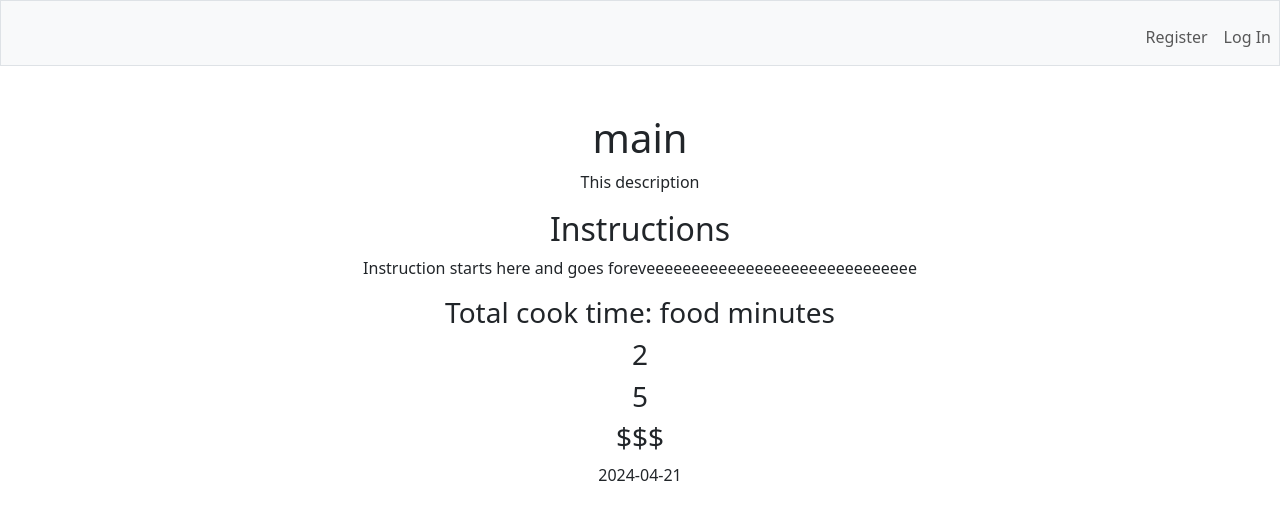
After one commit to KrisGosp/mymealguide1, a Flask app: page /recipe/1 in a window 1280 px wide. The commit adds this page. Shown: the top 520 px of the page. Run offline with Flask 3, Linux system fonts and the light colour scheme; data comes from the database, SQL or seed files in the repository.

Commit message:
Created details page

```diff
--- a/app.py
+++ b/app.py
@@ -130,7 +130,10 @@ def add():
         return redirect('/')
     return render_template('add.html')
 
-
+@app.route('/recipe/<int:id>')
+def recipe(id):
+    row = g.c.execute('SELECT * FROM recipes WHERE id = ?', (id,)).fetchone()
+    return render_template('recipe.html', row=row)
 # Close the database connection when the application is terminated
 conn.commit()
 conn.close()
--- a/templates/add.html
+++ b/templates/add.html
@@ -1,5 +1,5 @@
-{% extends "layout.html" %} {% block title %} Log In {% endblock %} {% block
-main %}
+{% extends "layout.html" %} {% block title %} Add {% endblock %} {% block main
+%}
 <form action="/add" method="post">
   <div class="mb-3">
     <input
--- a/templates/index.html
+++ b/templates/index.html
@@ -1,4 +1,4 @@
-{% extends "layout.html" %} {% block title %} Log In {% endblock %} {% block
+{% extends "layout.html" %} {% block title %} Homepage {% endblock %} {% block
 main %}
 <table class="table table-striped">
   <thead>
--- a/templates/layout.html
+++ b/templates/layout.html
@@ -43,9 +43,9 @@
           {% if session["user_id"] %}
           <ul class="navbar-nav me-auto mt-2">
             <li class="nav-item">
-              <a class="nav-link" href="/add">Add Recipe</a>
+              <a class="nav-link" href="/">MyMealGuide</a>
             </li>
-            <li class="nav-item"><a class="nav-link" href="/myrecipes">My Recipes</a></li>
+            <li class="nav-item"><a class="nav-link" href="/add">Add Recipe</a></li>
             <li class="nav-item"><a class="nav-link" href="/browse">Find Insiration</a></li>
             <li class="nav-item">
               <a class="nav-link" href="/history">History</a>
--- /dev/null
+++ b/templates/recipe.html
@@ -0,0 +1,18 @@
+{% extends "layout.html" %} {% block title %} Recipe Details: {{ row[2] }} {%
+endblock %} {% block main %}
+<div class="header">
+  <h1>{{ row[2] }}</h1>
+  <p>{{ row[3] }}</p>
+</div>
+<div class="intruction">
+  <h2>Instructions</h2>
+  <p>{{ row[6] }}</p>
+  <h3>Total cook time: {{ row[5] }} minutes</h3>
+</div>
+<div class="details">
+  <h3>{{ row[7] }}</h3>
+  <h3>{{ row[8] }}</h3>
+  <h3>{{ row[9] }}</h3>
+  <p>{{ row[10] }}</p>
+</div>
+{% endblock %}
```
